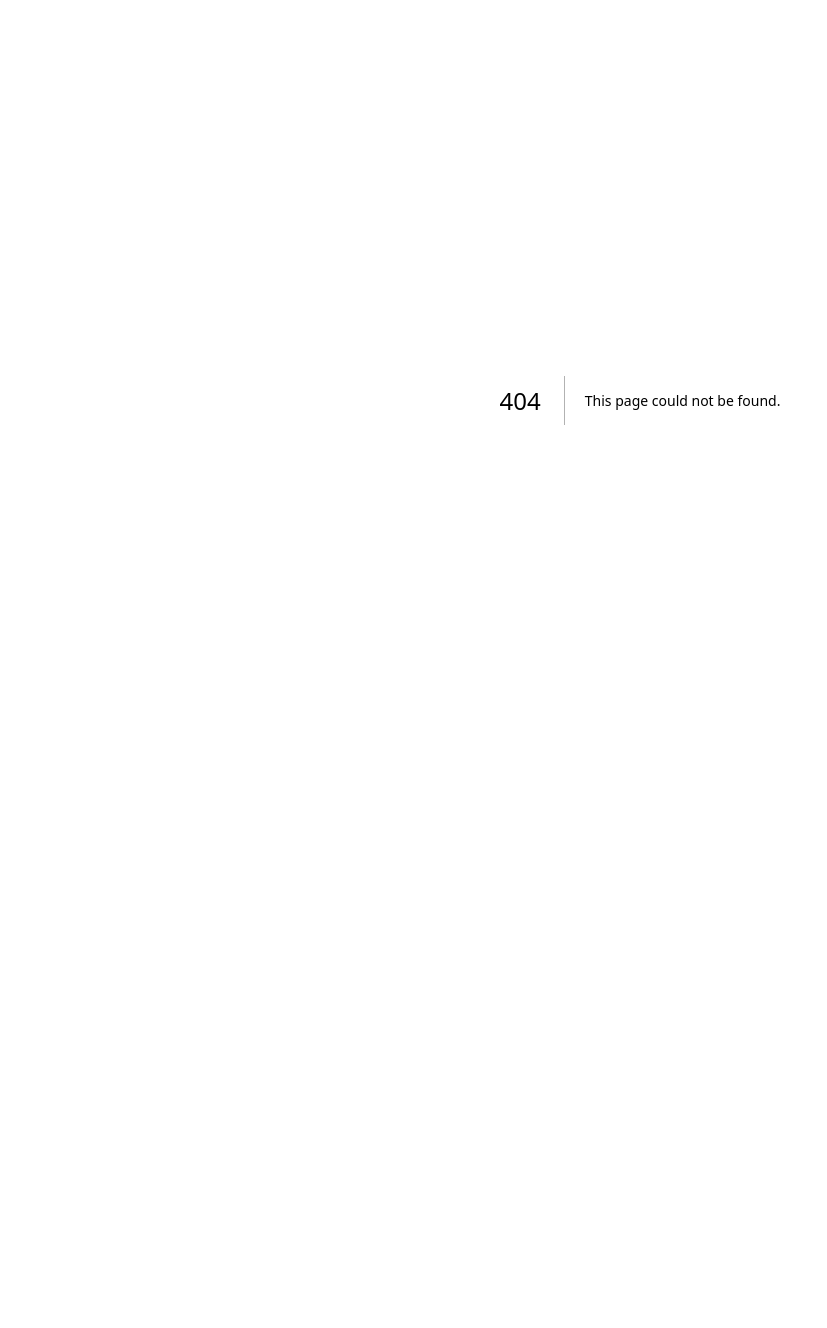
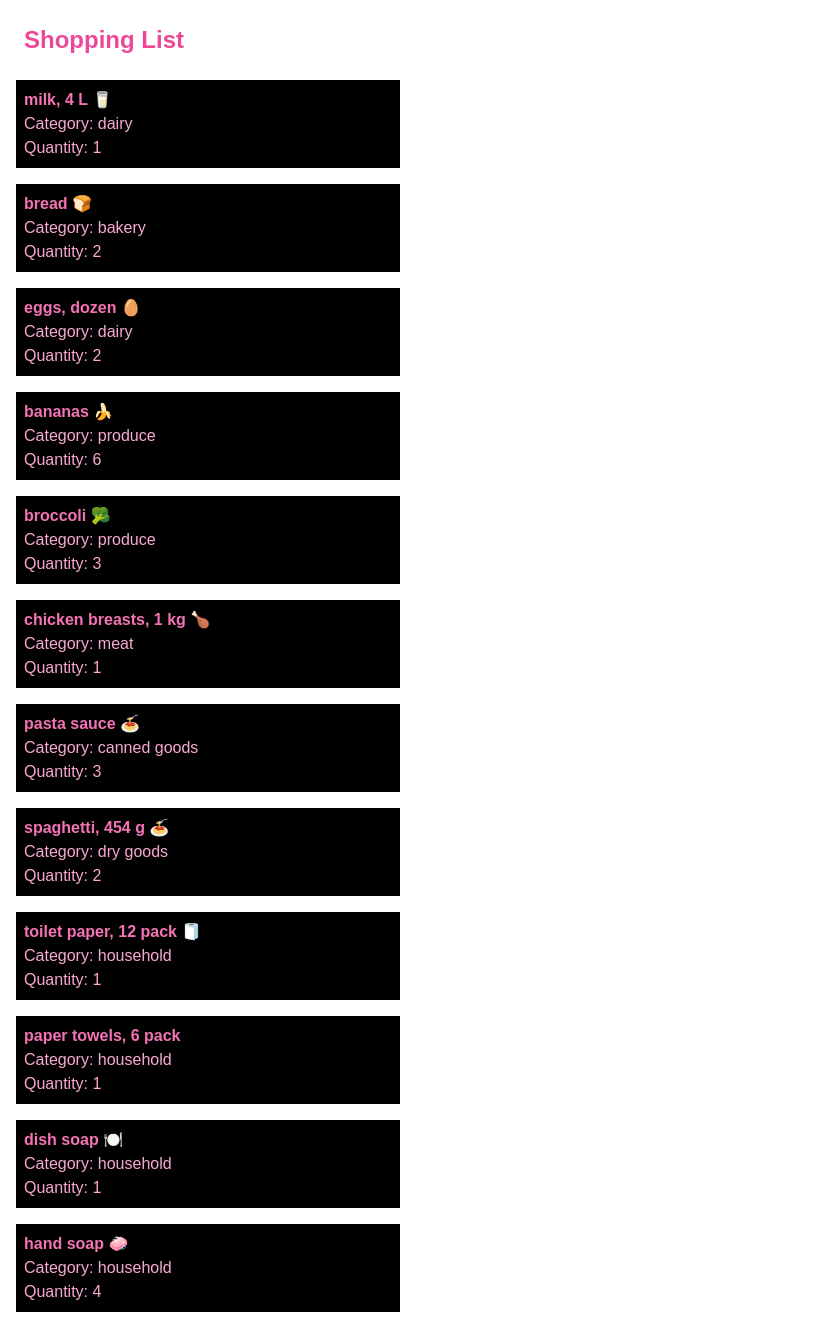
Before and after one commit to Vervain12/cprg306-assignments, a Next.js app: page /week-3 in a window 1280 px wide. Before the commit this address had no page. Shown: the whole page, without its empty margins (0-827 px from the left). Before the commit the page ends 800 px from the top, so only its background shows below. Built offline with nearby package versions, Linux system fonts and the light colour scheme.

Commit message:
Added Week 3

```diff
--- a/app/layout.js
+++ b/app/layout.js
@@ -12,8 +12,8 @@ const geistMono = Geist_Mono({
 });
 
 export const metadata = {
-  title: "Create Next App",
-  description: "Generated by create next app",
+  title: "Shopping List",
+  description: "Web Dev 2 Assignment",
 };
 
 export default function RootLayout({ children }) {
--- a/app/page.js
+++ b/app/page.js
@@ -2,9 +2,15 @@ import Link from "next/link";
 
 export default function Page(){
   return(
-    <main>
+    <main className="">
       <h1>CPRG 306: Web Development 2 - Assignments</h1>
-      <Link href="week-2">Week 2 Assignment</Link>
+      <div>
+        <Link href="week-2">Week 2 Assignment</Link>
+      </div>
+      <div>
+        <Link href="week-3">Week 3 Assignment</Link>
+      </div>
+
     </main>
   )
 }
--- /dev/null
+++ b/app/week-3/item-list.js
@@ -0,0 +1,142 @@
+import React from "react";
+import Item from "./item";
+
+export default function ItemList (){
+
+    const item1 = {
+    name: "milk, 4 L 🥛",
+    quantity: 1,
+    category: "dairy",
+    };
+
+    const item2 = {
+    name: "bread 🍞",
+    quantity: 2,
+    category: "bakery",
+    };
+
+    const item3 = {
+    name: "eggs, dozen 🥚",
+    quantity: 2,
+    category: "dairy",
+    };
+
+    const item4 = {
+    name: "bananas 🍌",
+    quantity: 6,
+    category: "produce",
+    };
+
+    const item5 = {
+    name: "broccoli 🥦",
+    quantity: 3,
+    category: "produce",
+    };
+
+    const item6 = {
+    name: "chicken breasts, 1 kg 🍗",
+    quantity: 1,
+    category: "meat",
+    };
+
+    const item7 = {
+    name: "pasta sauce 🍝",
+    quantity: 3,
+    category: "canned goods",
+    };
+
+    const item8 = {
+    name: "spaghetti, 454 g 🍝",
+    quantity: 2,
+    category: "dry goods",
+    };
+
+    const item9 = {
+    name: "toilet paper, 12 pack 🧻",
+    quantity: 1,
+    category: "household",
+    };
+
+    const item10 = {
+    name: "paper towels, 6 pack",
+    quantity: 1,
+    category: "household",
+    };
+
+    const item11 = {
+    name: "dish soap 🍽️",
+    quantity: 1,
+    category: "household",
+    };
+
+    const item12 = {
+    name: "hand soap 🧼",
+    quantity: 4,
+    category: "household",
+    };
+
+    return (
+        <>
+            <Item
+                name={item1.name}
+                quantity={item1.quantity}
+                category={item1.category}
+            />
+            <Item
+                name={item2.name}
+                quantity={item2.quantity}
+                category={item2.category}
+            />
+            <Item
+                name={item3.name}
+                quantity={item3.quantity}
+                category={item3.category}
+            />
+            <Item
+                name={item4.name}
+                quantity={item4.quantity}
+                category={item4.category}
+            />
+            <Item
+                name={item5.name}
+                quantity={item5.quantity}
+                category={item5.category}
+            />
+            <Item
+                name={item6.name}
+                quantity={item6.quantity}
+                category={item6.category}
+            />
+            <Item
+                name={item7.name}
+                quantity={item7.quantity}
+                category={item7.category}
+            />
+            <Item
+                name={item8.name}
+                quantity={item8.quantity}
+                category={item8.category}
+            />
+            <Item
+                name={item9.name}
+                quantity={item9.quantity}
+                category={item9.category}
+            />
+            <Item
+                name={item10.name}
+                quantity={item10.quantity}
+                category={item10.category}
+            />
+            <Item
+                name={item11.name}
+                quantity={item11.quantity}
+                category={item11.category}
+            />
+            <Item
+                name={item12.name}
+                quantity={item12.quantity}
+                category={item12.category}
+            />
+        </>
+    )
+}
--- /dev/null
+++ b/app/week-3/item.js
@@ -0,0 +1,11 @@
+import React from "react";
+
+export default function Item({name, quantity, category}){
+    return(
+        <li className="flex flex-col text-pink-300 bg-black m-4 p-2 max-w-sm" >
+            <h2 className="text-pink-400 font-bold">{name}</h2>
+            <p>Category: {category}</p>
+            <p>Quantity: {quantity}</p>
+        </li>
+    );
+};
--- /dev/null
+++ b/app/week-3/page.js
@@ -0,0 +1,11 @@
+import ItemList from "./item-list"
+
+export default function Page(){
+    return(
+        <main>
+            <h1 className="text-pink-500 p-2 m-4 text-2xl font-bold max-w-sm">Shopping List</h1>
+
+            <ItemList />
+        </main>
+    )
+}
```
